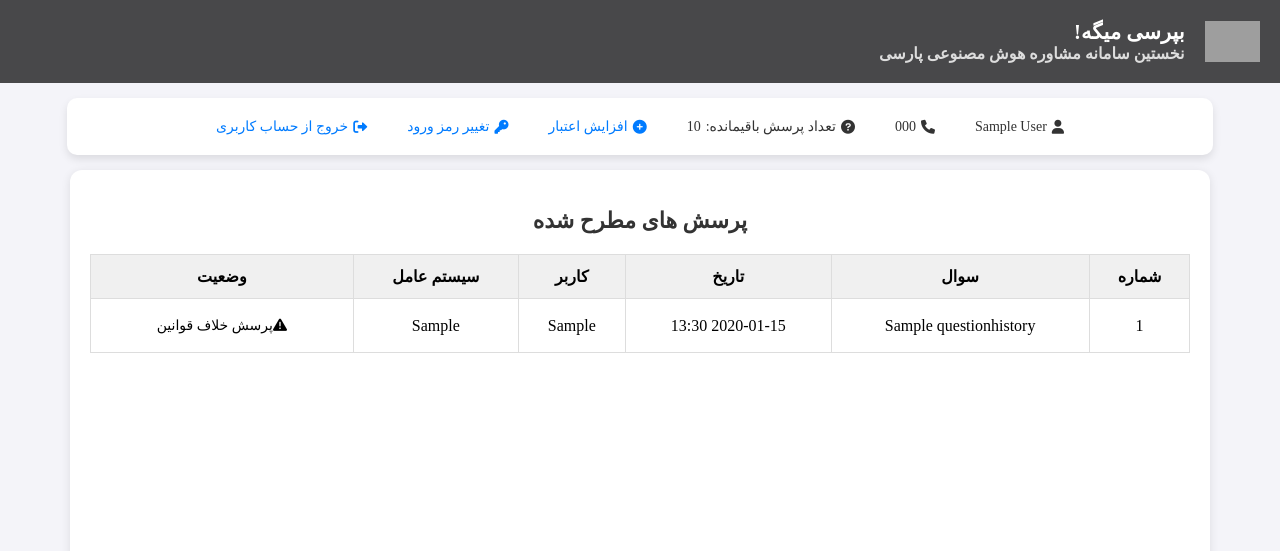
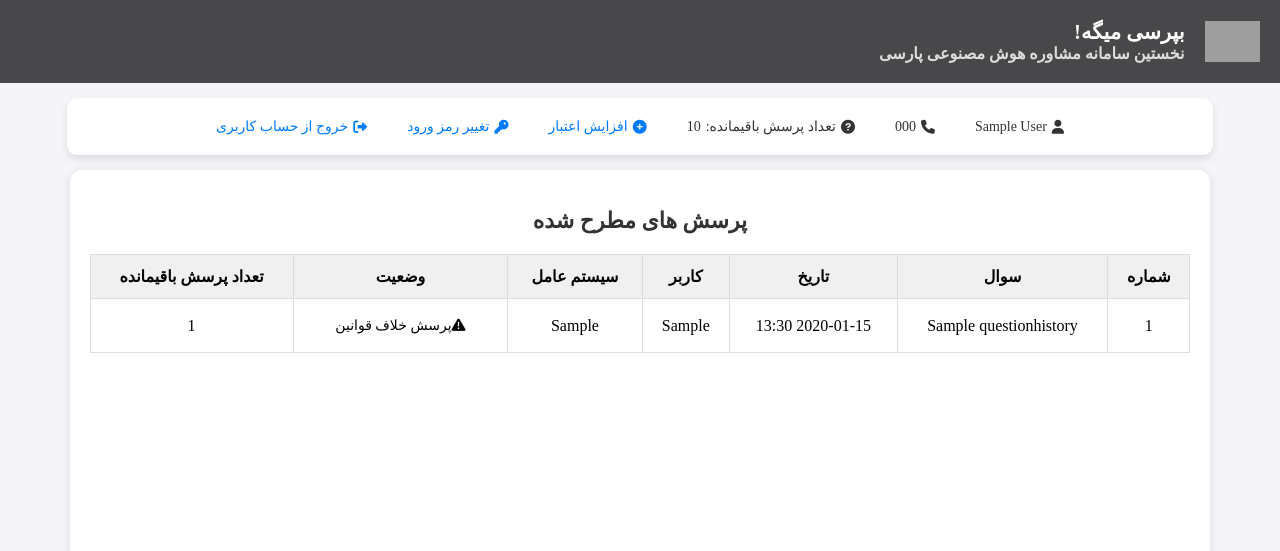
Before and after one commit to aliriahi1992/moshavere, a Django app: page /webservice/ in a window 1280 px wide. Shown: the top 551 px of the page. Run offline with Django 4.2, Linux system fonts and the light colour scheme; a user stored in the database is signed in; tables that the repository leaves empty hold one stand-in row (values such as "Sample post"); some web fonts are replaced; grey boxes are pictures that could not be loaded.

Commit message:
Your commit message

```diff
--- a/webservice/templates/webservice/index.html
+++ b/webservice/templates/webservice/index.html
@@ -592,6 +592,7 @@
 						<th>کاربر</th>
 						<th>سیستم عامل</th>
 						<th>وضعیت</th>
+						<th>تعداد پرسش باقیمانده</th>
 					</tr>
 				</thead>
 				<tbody>
@@ -611,6 +612,7 @@
 									<span class="badge error"><i class="fas fa-times-circle"></i>پاسخ داده نشده</span>
 								{% endif %}
 							</td>
+							<td>{{ question.credit }}</td>
 						</tr>
 					{% endfor %}
 				</tbody>
```
